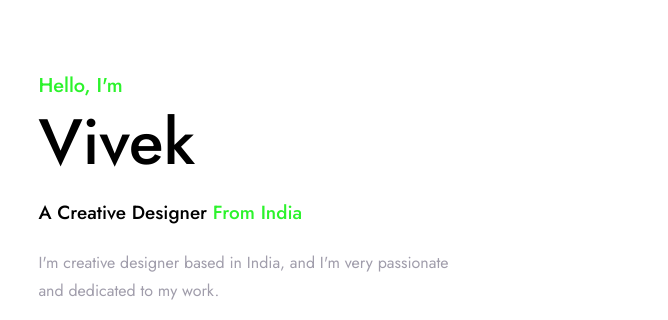
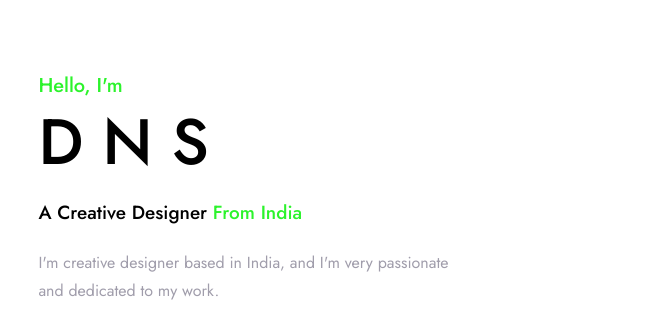
Before and after one commit to vivekanumalasetti/Vivek-s-Portfoilo, a plain HTML site: page index.html in a window 1280 px wide. Shown: the part 148-468 px from the top of the page, 0-668 px from the left. Drawn offline with nearby package versions, Linux system fonts and the light colour scheme; a script that the page names is missing.

Commit message:
Update index.html

```diff
--- a/index.html
+++ b/index.html
@@ -38,7 +38,7 @@
 	<section class="home" id="home">
 		<div class="home-text">
 			<h3>Hello, I'm</h3>
-			<h1>Vivek</h1>
+			<h1>D N S</h1>
 			<h5>A Creative Designer <span>From India</span></h5>
 			<p>I'm creative designer based in India, and I'm very passionate <br> and dedicated to my work.</p>
 			<div class="social">
```
